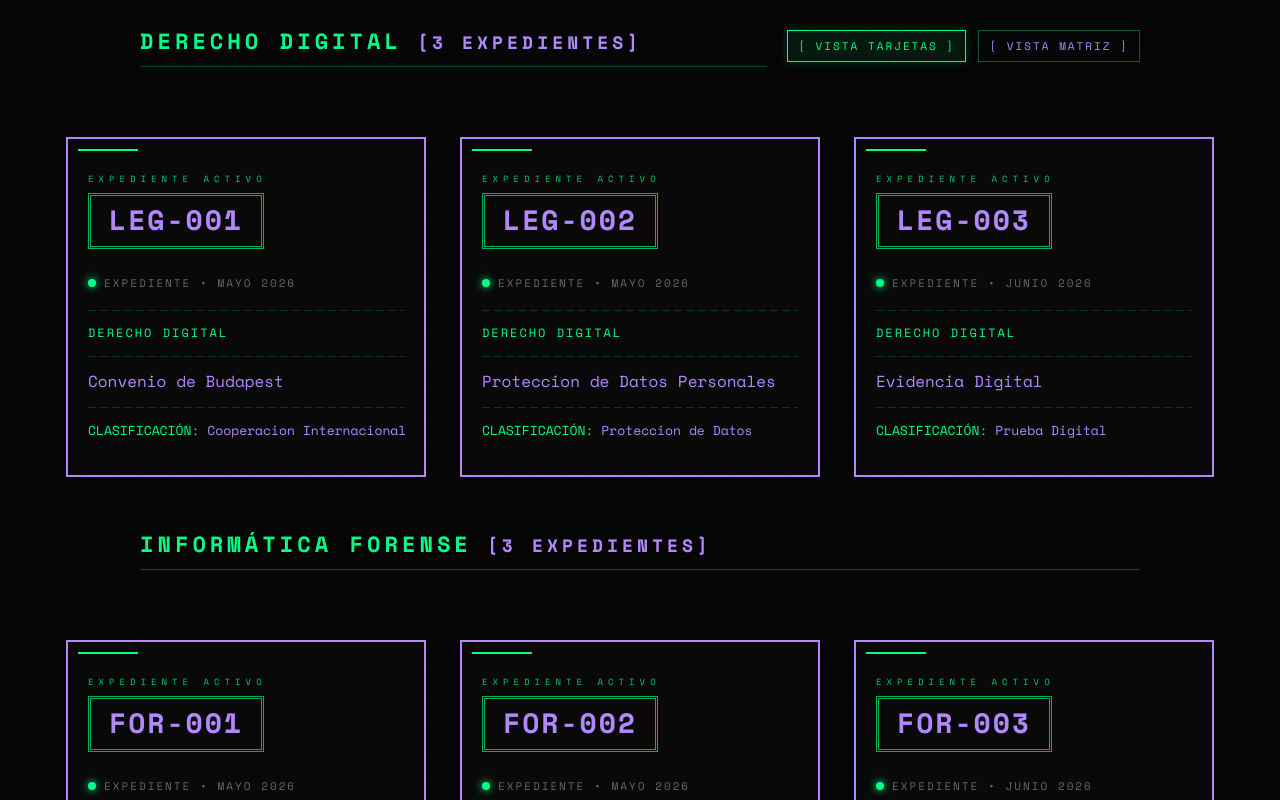
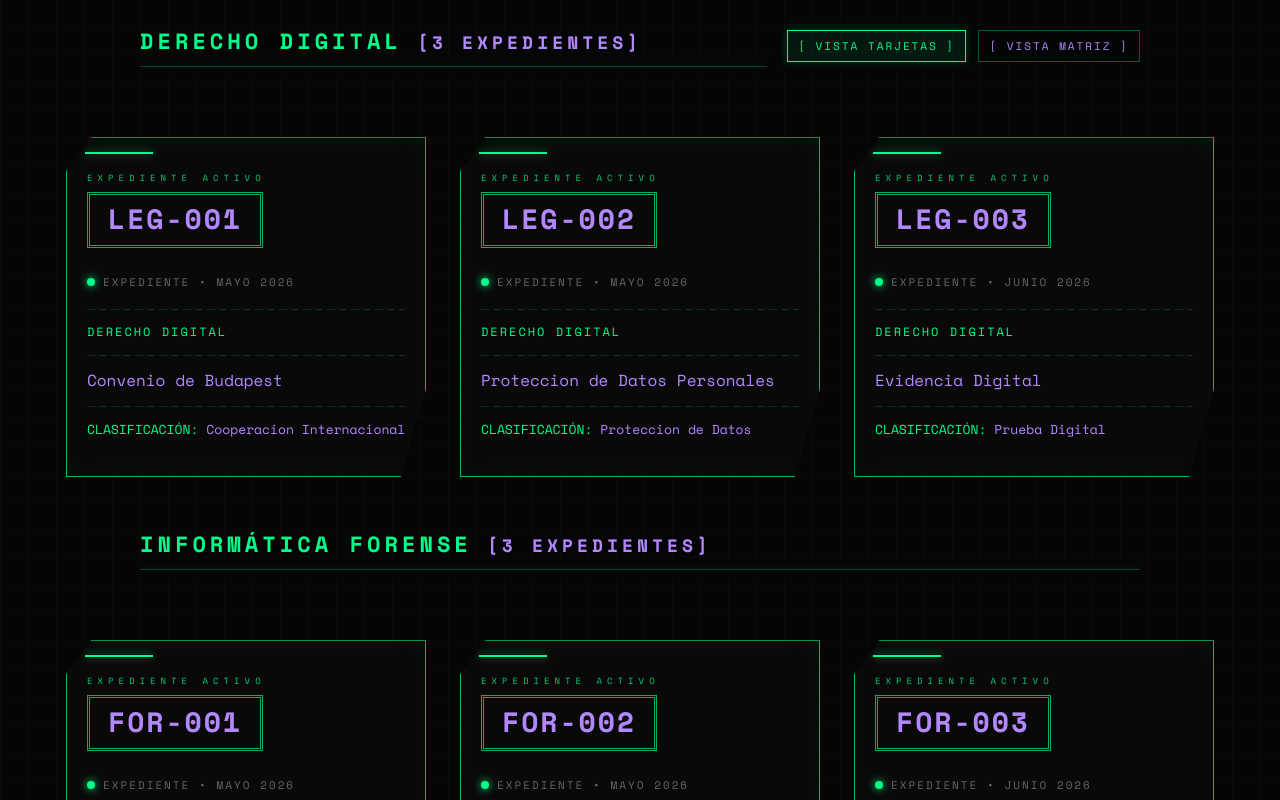
Before and after one commit to claraIness/forensia, a React (Vite) app: page / in a window 1280 px wide. Shown: the part 1180-1980 px from the top of the page. Built offline with nearby package versions, Linux system fonts and the light colour scheme.

Commit message:
Forma y efectos en tarjetas

```diff
--- a/style.css
+++ b/style.css
@@ -3031,6 +3031,120 @@ body:not(.pagina-dossier) .dossier h2 {
 
     overflow: visible;
 
+}
+
+body:not(.pagina-dossier) .dossier {
+    border: 1px solid rgba(0,255,136,0.72);
+    clip-path: polygon(
+        7% 0,
+        100% 0,
+        100% 74%,
+        93% 100%,
+        0 100%,
+        0 10%
+    );
+    overflow: visible;
+    box-shadow:
+        0 0 12px rgba(0,255,136,0.16),
+        inset 0 0 22px rgba(0,255,136,0.035);
+}
+
+body:not(.pagina-dossier) .dossier::before {
+    top: 14px;
+    left: 18px;
+    width: 68px;
+    height: 2px;
+    background: #00ff88;
+    box-shadow: 0 0 8px rgba(0,255,136,0.65);
+}
+
+body:not(.pagina-dossier) .dossier::after {
+    content: "";
+    position: absolute;
+    top: 72px;
+    right: -12px;
+    left: auto;
+    width: 10px;
+    height: 92px;
+    background:
+        repeating-linear-gradient(
+            180deg,
+            rgba(0,255,136,0.72) 0 10px,
+            transparent 10px 18px
+        );
+    opacity: 0.75;
+    transform: none;
+    transition: opacity 0.25s ease, box-shadow 0.25s ease;
+}
+
+body:not(.pagina-dossier) .dossier:hover {
+    border-color: #00ff88;
+    color: #00ff88;
+    box-shadow:
+        0 0 14px rgba(0,255,136,0.28),
+        0 0 28px rgba(0,255,136,0.1),
+        inset 0 0 24px rgba(0,255,136,0.05);
+}
+
+body:not(.pagina-dossier) .dossier:hover h2,
+body:not(.pagina-dossier) .dossier:hover p,
+body:not(.pagina-dossier) .dossier:hover .metadata,
+body:not(.pagina-dossier) .dossier:hover .categoria,
+body:not(.pagina-dossier) .dossier:hover .etiqueta {
+    color: #00ff88;
+    text-shadow:
+        0 0 6px rgba(0,255,136,0.45),
+        0 0 10px rgba(0,255,136,0.18);
+}
+
+body:not(.pagina-dossier) .dossier:hover .led {
+    box-shadow:
+        0 0 8px #00ff88,
+        0 0 16px rgba(0,255,136,0.75);
+}
+
+body:not(.pagina-dossier) .dossier:hover::after {
+    opacity: 1;
+    box-shadow: 0 0 12px rgba(0,255,136,0.42);
+}
+
+body:not(.pagina-dossier) .dossier a,
+body:not(.pagina-dossier) .dossier > * {
+    position: relative;
+    z-index: 1;
+}
+
+body:not(.pagina-dossier) .dossier .separador {
+    position: relative;
+    z-index: 1;
+}
+
+body:not(.pagina-dossier) .dossier:hover .separador {
+    background-image: repeating-linear-gradient(
+        90deg,
+        rgba(0,255,136,0.35) 0 8px,
+        transparent 8px 12px
+    );
+}
+
+body:not(.pagina-dossier) .dossier {
+    background-image:
+        linear-gradient(
+            110deg,
+            transparent 0 35%,
+            rgba(0,255,136,0.09) 45%,
+            transparent 55% 100%
+        );
+    background-position: -180% 0;
+    background-repeat: no-repeat;
+    background-size: 220% 100%;
+}
+
+body:not(.pagina-dossier) .dossier:hover {
+    background-position: 180% 0;
+    transition:
+        all 0.3s ease,
+        background-position 0.55s ease;
 }
 
 body:not(.pagina-dossier) .dossier h2::before,
```
